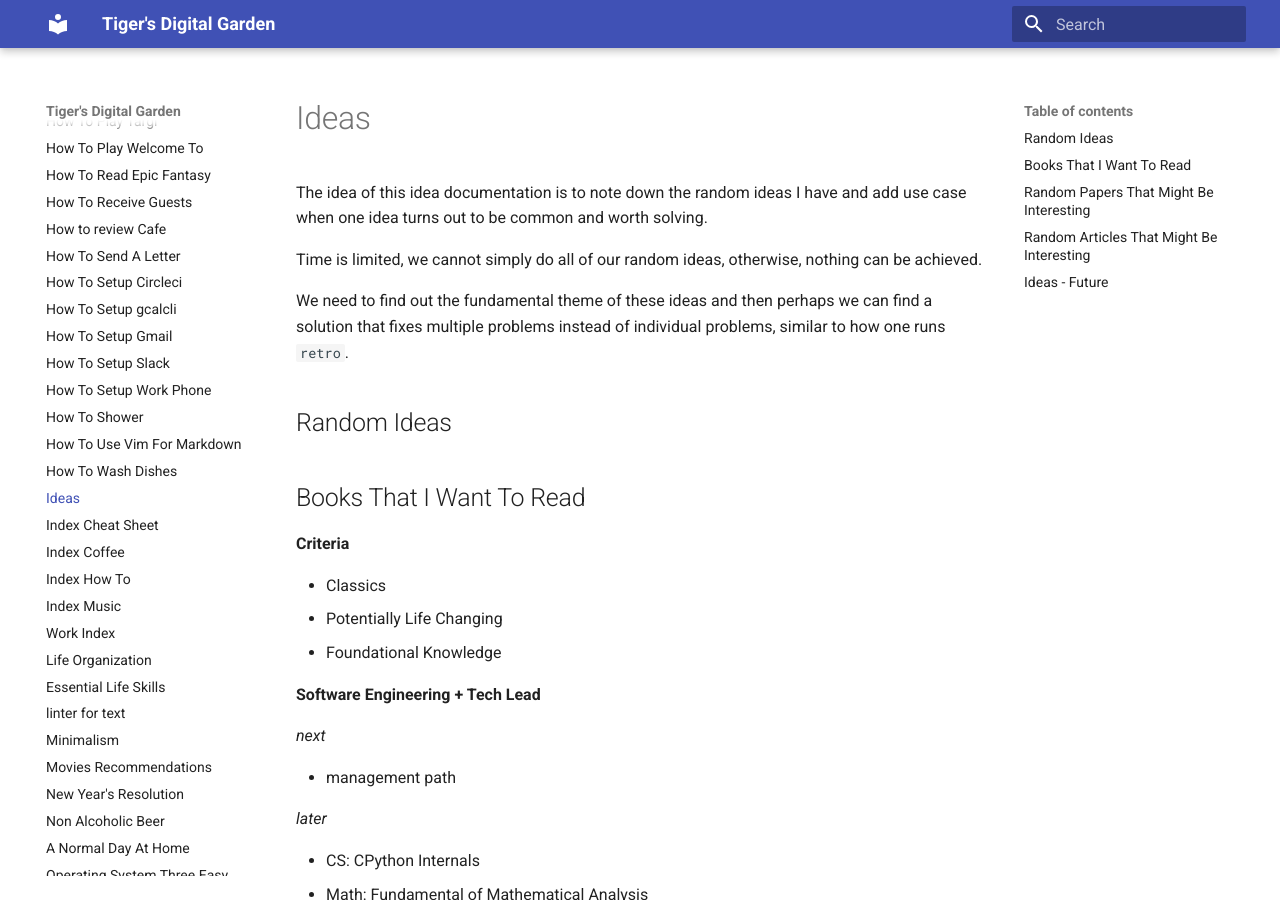
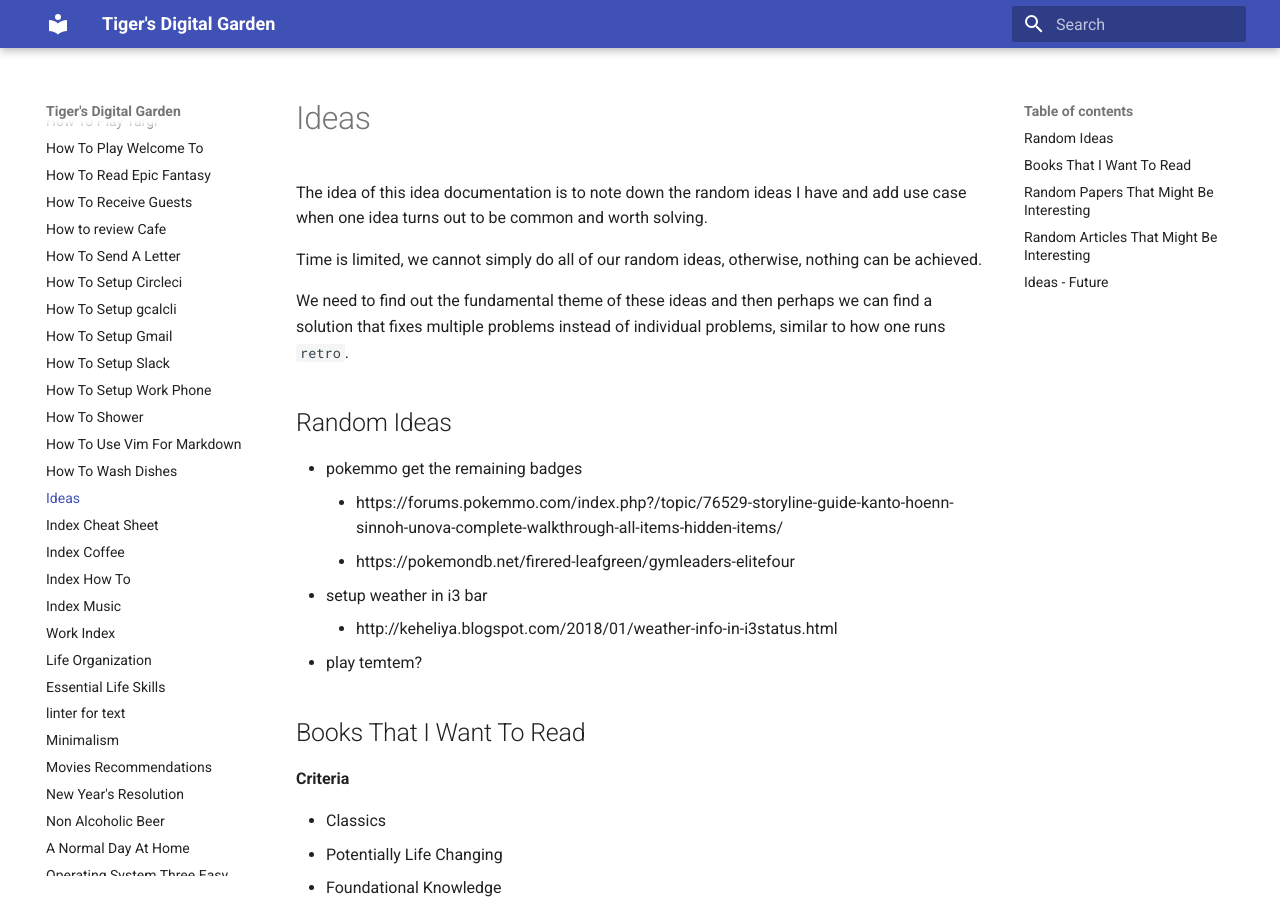
Before and after one commit to ynotstartups/notes, an MkDocs documentation site: the page built from notes/ideas.md, in a window 1280 px wide and 900 px high. Built offline with MkDocs 1.6.1 and Material for MkDocs 9.7.7, drawn with Linux system fonts in a browser that asks for light colours.

Commit message:
add ideas

```diff
--- a/notes/ideas.md
+++ b/notes/ideas.md
@@ -7,6 +7,13 @@ Time is limited, we cannot simply do all of our random ideas, otherwise, nothing
 We need to find out the fundamental theme of these ideas and then perhaps we can find a solution that fixes multiple problems instead of individual problems, similar to how one runs `retro`.
 
 ## Random Ideas
+
+- pokemmo get the remaining badges
+  - https://forums.pokemmo.com/index.php?/topic/76529-storyline-guide-kanto-hoenn-sinnoh-unova-complete-walkthrough-all-items-hidden-items/
+  - https://pokemondb.net/firered-leafgreen/gymleaders-elitefour
+- setup weather in i3 bar
+  - http://keheliya.blogspot.com/2018/01/weather-info-in-i3status.html
+- play temtem?
 
 ## Books That I Want To Read
 
```
